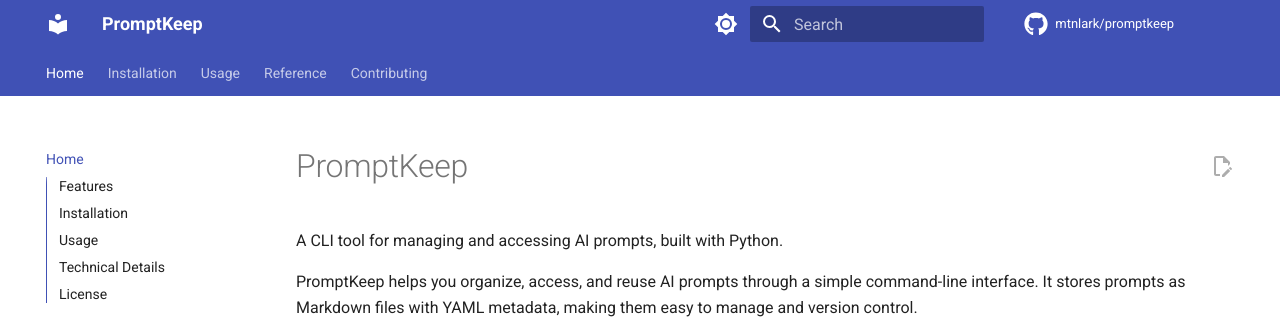
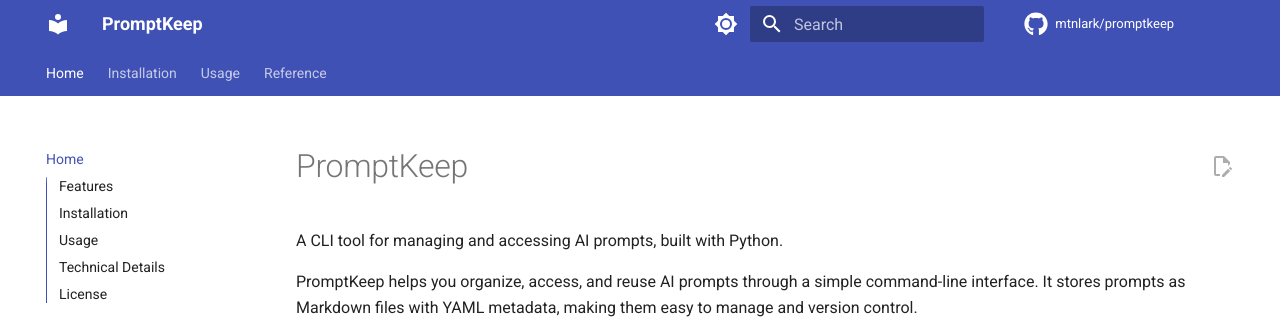
Before and after one commit to mtnlark/promptkeep, an MkDocs documentation site: the page built from docs/index.md, in a window 1280 px wide and 900 px high. Shown: the top 319 px of the window. Built offline with MkDocs 1.6.1 and Material for MkDocs 9.7.7, drawn with Linux system fonts in a browser that asks for light colours; comment, search, counter and statistics services are not loaded; the version menu is left out.

Commit message:
Remove Contributing page from navigation

```diff
--- a/mkdocs.yml
+++ b/mkdocs.yml
@@ -85,7 +85,6 @@
   - Installation: installation.md
   - Usage: usage.md
   - Reference: reference.md
-  - Contributing: contributing.md
 
 extra:
   social:
```
